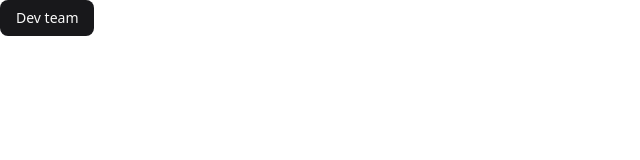
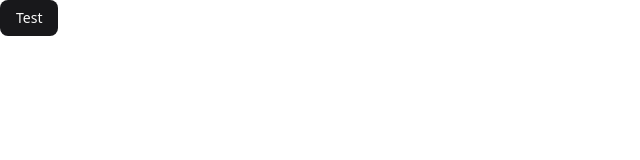
Before and after one commit to PiHome-PMS/dihouse, a Next.js app in the folder frontend/: page / in a window 1280 px wide. Shown: the top 160 px of the page, without its empty margins (0-640 px from the left). Built offline with nearby package versions, Linux system fonts and the light colour scheme.

Commit message:
chore: test ci/cd in frontend

```diff
--- a/frontend/src/app/page.tsx
+++ b/frontend/src/app/page.tsx
@@ -3,7 +3,7 @@ import { Button } from '@/components/ui/button';
 export default function Home() {
     return (
         <div>
-            <Button>Dev team</Button>
+            <Button>Test</Button>
         </div>
     );
 }
```
